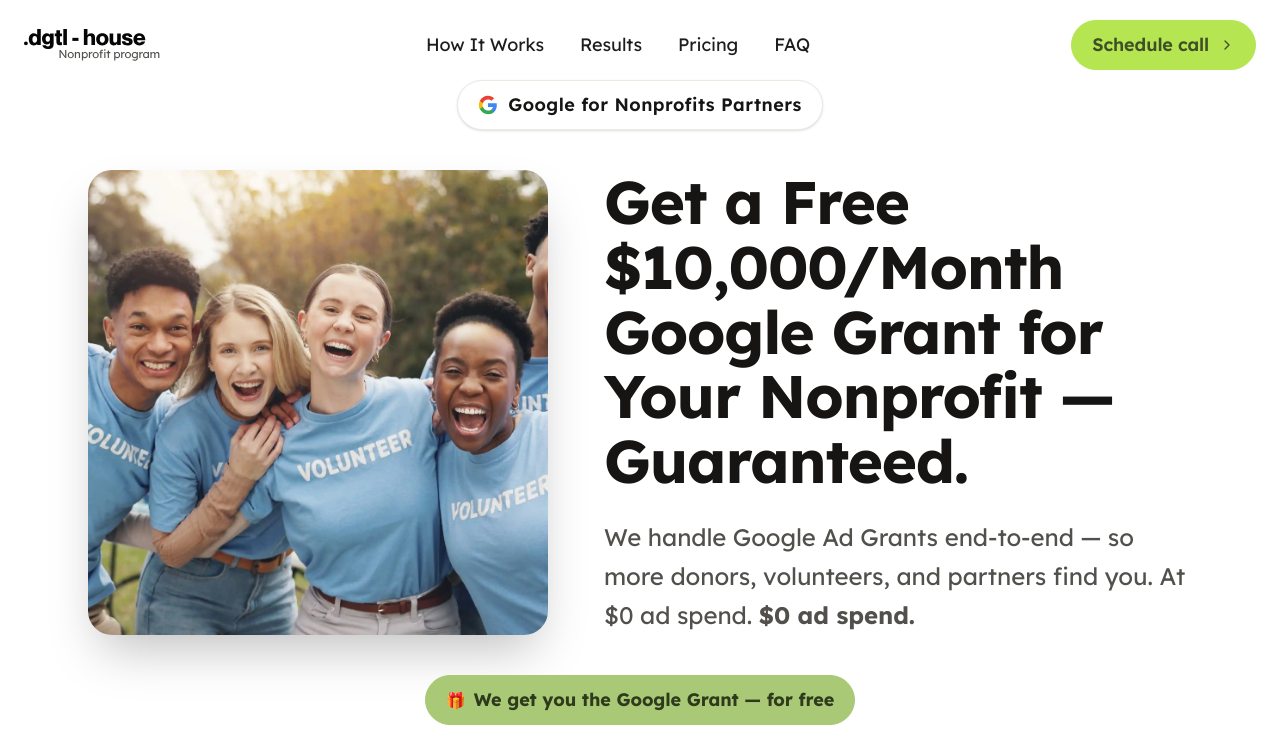
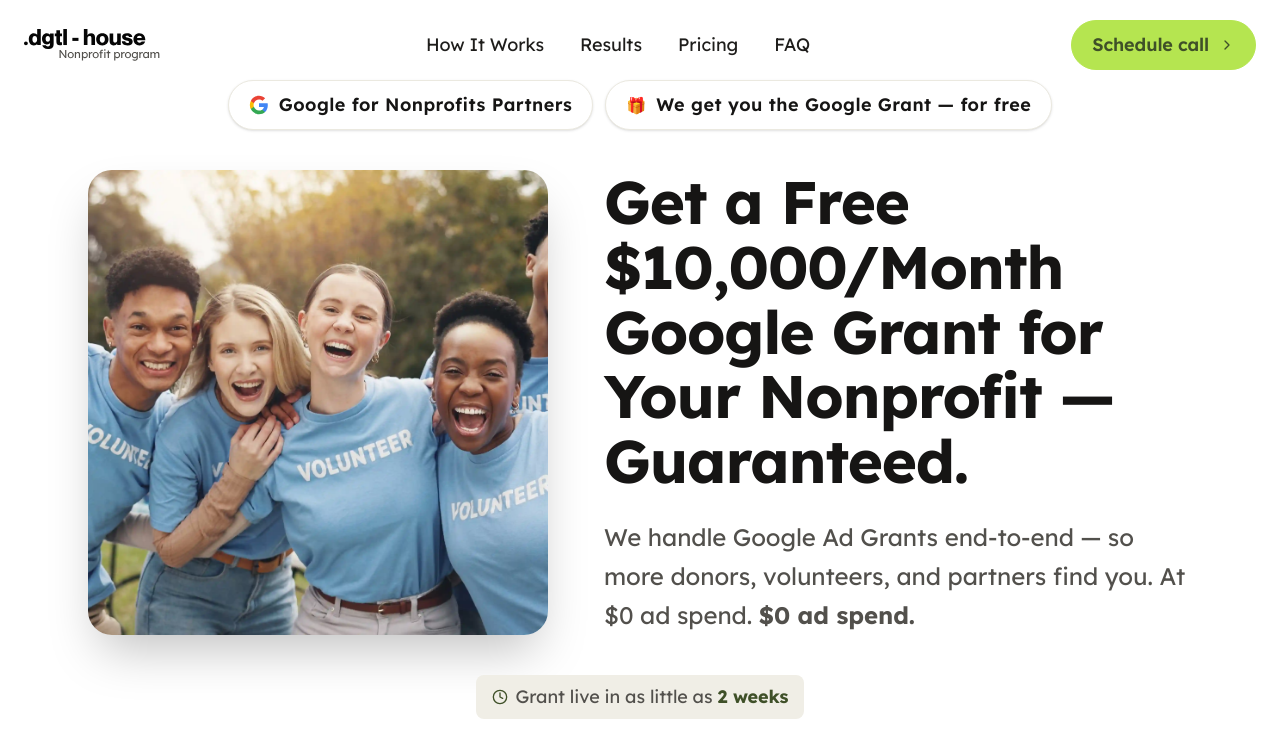
Before and after one commit to Lusiy321/alina-lend, a React (Vite) app: page / in a window 1280 px wide. Shown: the top 735 px of the page. Built offline with nearby package versions, Linux system fonts and the light colour scheme; a web font is replaced by a local one.

Commit message:
fix hero

```diff
--- a/src/components/Hero.jsx
+++ b/src/components/Hero.jsx
@@ -44,15 +44,15 @@
   return (
     <section
       id="hero"
-      className="relative min-h-screen flex items-center justify-center overflow-hidden pt-20 pb-16 bg-[#ffffff]"
+      className="relative min-h-screen flex items-center justify-center overflow-hidden pt-28 sm:pt-20 pb-16 bg-[#ffffff]"
     >
       <div className="relative z-10 max-w-6xl mx-auto px-4 sm:px-6">
         <AnimSection>
           <div className="flex flex-col gap-8 lg:gap-10">
             {/* Google for Nonprofits Partners badge — centered above everything */}
             <AnimItem variant={fadeUp}>
-              <div className="flex justify-center">
-                <div className="inline-flex items-center gap-2.5 px-5 py-2.5 rounded-full bg-[#ffffff] border border-[#ebe9e0] shadow-sm">
+              <div className="flex flex-col sm:flex-row justify-center items-center gap-3 w-full sm:w-auto">
+                <div className="flex items-center gap-2.5 px-5 py-2.5 rounded-full bg-[#ffffff] border border-[#ebe9e0] shadow-sm w-full sm:w-auto justify-center">
                   <svg
                     viewBox="0 0 24 24"
                     width="20"
@@ -78,6 +78,12 @@
                   </svg>
                   <span className="text-[#161514] text-base sm:text-lg font-semibold tracking-wide">
                     Google for Nonprofits Partners
+                  </span>
+                </div>
+                <div className="flex items-center gap-2.5 px-5 py-2.5 rounded-full bg-[#ffffff] border border-[#ebe9e0] shadow-sm w-full sm:w-auto justify-center">
+                  <span>🎁</span>
+                  <span className="text-[#161514] text-xs sm:text-lg font-semibold tracking-wide">
+                    We get you the Google Grant — for free
                   </span>
                 </div>
               </div>
@@ -126,18 +132,14 @@
             <div className="flex flex-col items-center">
               {/* Free grant + timeline pills */}
               <AnimItem variant={fadeUp}>
-                <div className="flex flex-col items-center gap-3 mb-10">
-                  <div className="inline-flex items-center gap-2 px-4 sm:px-5 py-2 sm:py-2.5 rounded-full bg-[#aac976] border border-[#aac976]">
-                    <span>🎁</span>
-                    <span className="text-[#2d3a1c] text-sm sm:text-lg font-bold">
-                      We get you the Google Grant — for free
-                    </span>
-                  </div>
-                  <div className="inline-flex items-center gap-2 px-4 py-2 rounded-lg bg-slate-100 border border-slate-200">
-                    <Clock size={16} className="text-yellow-400" />
-                    <span className="text-slate-600 text-base sm:text-lg font-medium">
+                <div className="flex flex-col items-center gap-3 mb-4 sm:mb-10">
+                  <div className="inline-flex items-center gap-2 px-4 py-2 rounded-lg bg-[#f0eee6]">
+                    <Clock size={16} className="text-[#3f5028]" />
+                    <span className="text-[#52504C] text-sm sm:text-lg font-medium">
                       Grant live in as little as{" "}
-                      <strong className="text-[#161514]">2 weeks</strong>
+                      <strong className="text-[#3f5028] font-bold">
+                        2 weeks
+                      </strong>
                     </span>
                   </div>
                 </div>
```
